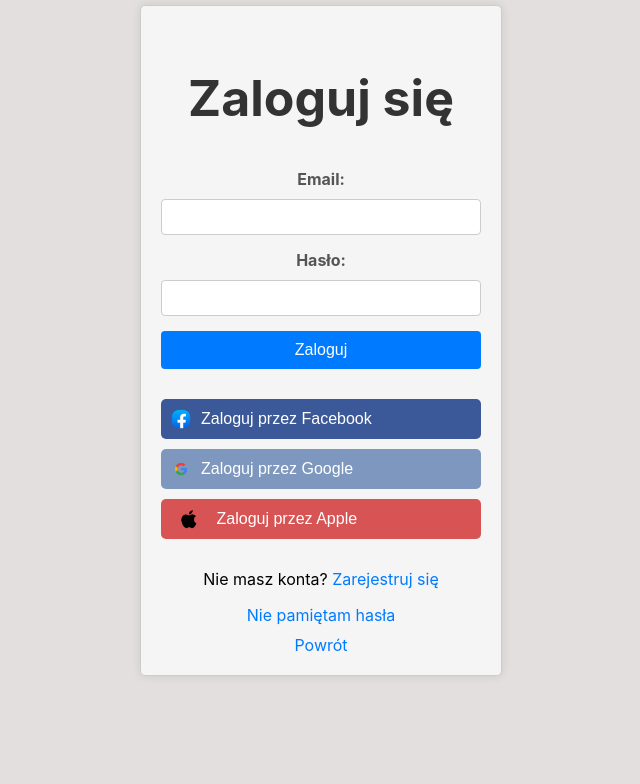
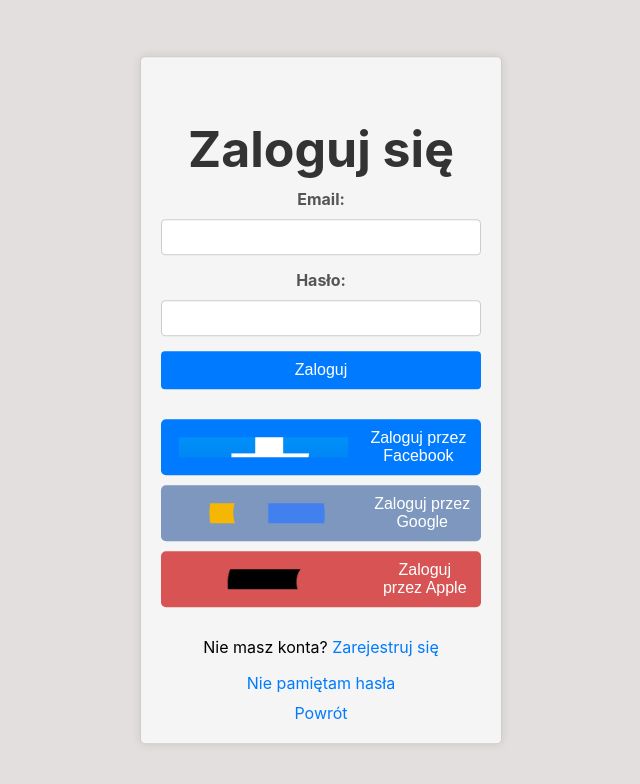
Before and after one commit to Michaluszeq/CETUS-PRO-PRAKTYKI, a React (Create React App) app in the folder cetus-pro-praktyki/: page /zaloguj in a window 1280 px wide. Shown: the top 784 px of the page, without its empty margins (319-959 px from the left). Built offline with nearby package versions, Linux system fonts and the light colour scheme.

Commit message:
wyśrodkowanie login Panel i register

```diff
--- a/cetus-pro-praktyki/src/advert/Advert.jsx
+++ b/cetus-pro-praktyki/src/advert/Advert.jsx
@@ -5,7 +5,7 @@ import './Advert.css'; // Importowanie pliku ze stylami
 import fb_Logo from '../Icons/fb_Logo.png';
 import google_Logo from '../Icons/google_Logo.png';
 import apple_Logo from '../Icons/apple_Logo.png';
-import Rating from '../Rating';
+import Rating from '../rating/Rating';
 
 const Advert = () => {
   const [images, setImages] = useState([fb_Logo, google_Logo, apple_Logo]);
--- a/cetus-pro-praktyki/src/adverts/adverts.jsx
+++ b/cetus-pro-praktyki/src/adverts/adverts.jsx
@@ -1,11 +1,15 @@
 import React from 'react';
 import './adverts.css';
+import Search from '../Search/Search';
+import Advert from '../advert/Advert';
 
 
 
 export default function App() {
   return (
             <div className='advertsContent'>
+                <Search/>
+                <Advert/>
 
             </div>
 
--- a/cetus-pro-praktyki/src/loginPanel/loginPanel.css
+++ b/cetus-pro-praktyki/src/loginPanel/loginPanel.css
@@ -8,7 +8,10 @@ body {
 
 .login-panel {
     width: 25%;
-    margin: 10px auto;
+    position: fixed;
+    top: 50%;
+    left: 50%;
+    transform: translate(-50%, -50%);
     background-color: whitesmoke;
     padding: 20px;
     border: 1px solid #ccc;
@@ -32,10 +35,8 @@ label {
 input,
 button {
     padding: 10px;
-    /* Ustawienie jednolitego rozmiaru dla inputów i buttonów */
     margin-bottom: 10px;
     box-sizing: border-box;
-    /* Dodane, aby zachować jednolitą szerokość inputów */
 }
 
 button {
@@ -59,22 +60,24 @@ button:hover {
 .social-login button {
     padding: 10px;
     margin-bottom: 10px;
-    background-color: #3b5998;
-    /* Facebook */
-    color: #fff;
     border: none;
     border-radius: 5px;
     cursor: pointer;
+    display: flex;
+    align-items: center;
+}
+
+.social-login img {
+    margin-right: 10px;
+    max-height: 20px;
 }
 
 .social-login button:nth-child(2) {
-    background-color: #4285f4;
-    /* Google */
+    background-color: #7e97be; /* Google */
 }
 
 .social-login button:nth-child(3) {
-    background-color: #000;
-    /* Apple */
+    background-color: #d85454; /* Apple */
 }
 
 .social-login button:hover {
@@ -98,31 +101,3 @@ button:hover {
 .options a:hover {
     text-decoration: underline;
 }
-
-.social-login button {
-    padding: 10px;
-    margin-bottom: 10px;
-    background-color: #3b5998;
-    /* Facebook */
-    color: #fff;
-    border: none;
-    border-radius: 5px;
-    cursor: pointer;
-    display: flex;
-    align-items: center;
-}
-
-.social-login img {
-    margin-right: 10px;
-    max-height: 20px;
-}
-
-.social-login button:nth-child(2) {
-    background-color: #7e97be;
-    /* Google */
-}
-
-.social-login button:nth-child(3) {
-    background-color: #d85454;
-    /* Apple */
-}
--- a/cetus-pro-praktyki/src/registerPanel/registerPanel.css
+++ b/cetus-pro-praktyki/src/registerPanel/registerPanel.css
@@ -1,17 +1,18 @@
 body {
-    display: flex;
-    justify-content: center;
-    align-items: center;
+    position: relative;
     height: 100vh;
     margin: 0;
-    background-color: #e4dfdf; /* Kolor tła strony */
+    background-color: #e4dfdf;
+    /* Kolor tła strony */
 }
 
 .register-panel {
+    position: absolute;
+    top: 50%;
+    left: 50%;
+    transform: translate(-50%, -50%);
     background-color: whitesmoke;
-    /* max-width: 400px; */
     width: 25%;
-    margin: 0 auto;
     padding: 20px;
     border: 1px solid #ccc;
     border-radius: 5px;
@@ -59,7 +60,6 @@ button:hover {
     padding: 10px;
     margin-bottom: 10px;
     background-color: #3b5998;
-    /* Facebook */
     color: #fff;
     border: none;
     border-radius: 5px;
@@ -75,12 +75,10 @@ button:hover {
 
 .social-register button:nth-child(2) {
     background-color: #7e97be;
-    /* Google */
 }
 
 .social-register button:nth-child(3) {
     background-color: #d85454;
-    /* Apple */
 }
 
 .social-register button:hover {
```
